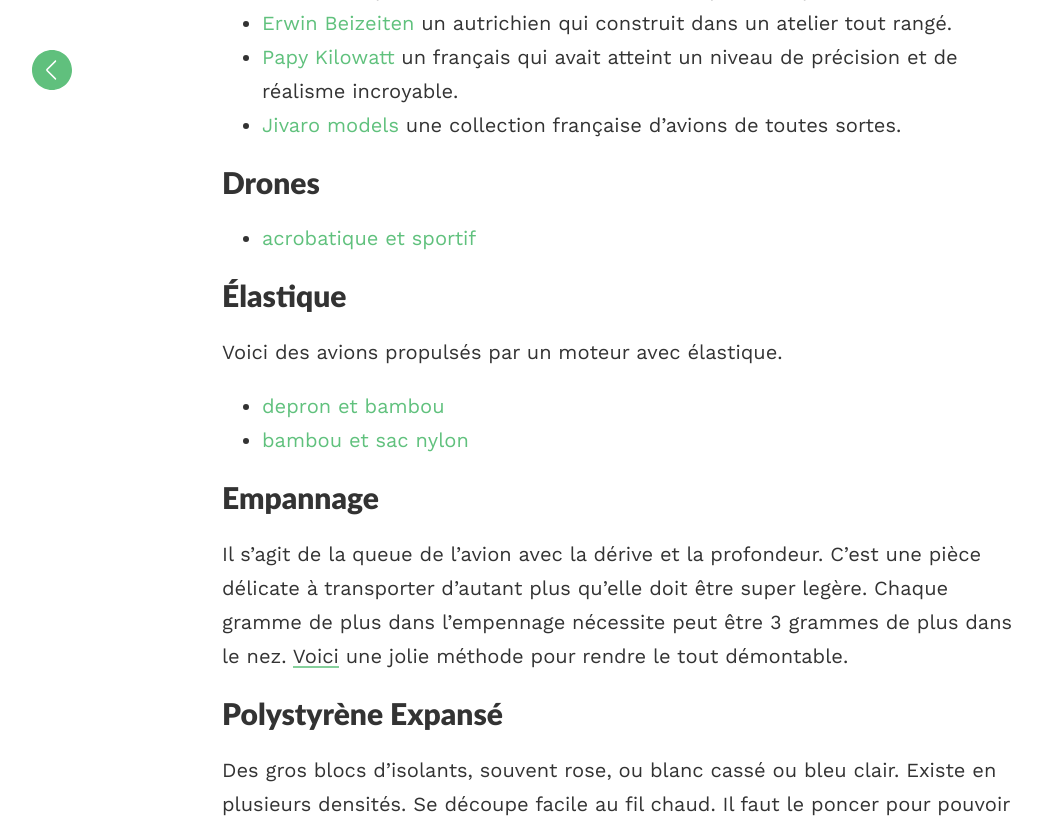
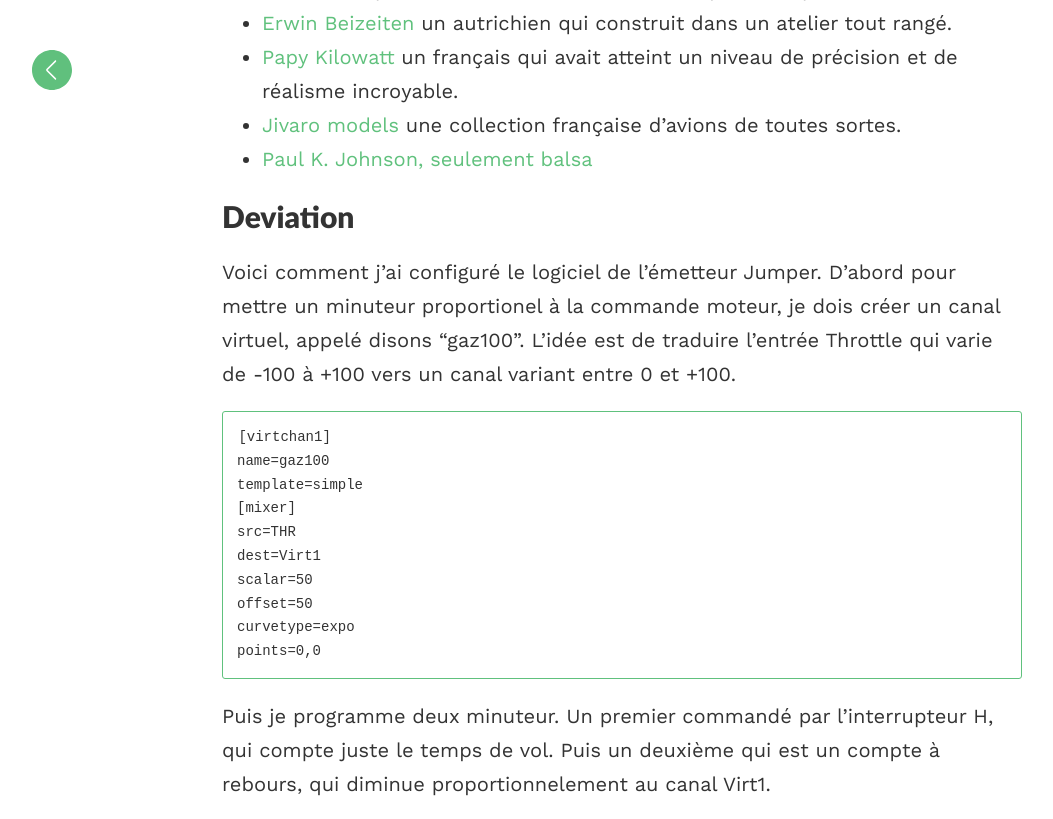
Before and after one commit to xtof-durr/xtof-durr.github.io, a Jekyll site: the page built from rcplane/index.md, in a window 1280 px wide and 1400 px high, scrolled down 1552 px. Shown: the top 819 px of the window, without its empty margins (18-1071 px from the left). Built offline with Jekyll 4.4.1, drawn with Linux system fonts in a browser that asks for light colours; our own code applies the rules of GitHub Pages for plain Markdown files; some of the changed text lies outside the part shown.

Commit message:
deviation

```diff
--- a/rcplane/index.md
+++ b/rcplane/index.md
@@ -41,6 +41,67 @@
 - [Erwin Beizeiten](https://www.youtube.com/channel/UCjSQBeTUKgqESVG9P7XJhmg) un autrichien qui construit dans un atelier tout rangé.
 - [Papy Kilowatt](http://papykilowatt.free.fr/) un français qui avait atteint un niveau de précision et de réalisme incroyable.
 - [Jivaro models](http://www.jivaro-models.org/) une collection française d'avions de toutes sortes.
+- [Paul K. Johnson, seulement balsa](http://www.airfieldmodels.com/information_source/how_to_articles_for_model_builders/index.htm)
+
+## Deviation
+
+Voici comment j'ai configuré le logiciel de l'émetteur Jumper.
+D'abord pour mettre un minuteur proportionel à la commande moteur, je dois créer un canal virtuel, appelé disons "gaz100".  L'idée est de traduire l'entrée Throttle qui varie de -100 à +100 vers un canal variant entre 0 et +100.
+
+~~~
+[virtchan1]
+name=gaz100
+template=simple
+[mixer]
+src=THR
+dest=Virt1
+scalar=50
+offset=50
+curvetype=expo
+points=0,0
+~~~
+
+Puis je programme deux minuteur. Un premier commandé par l'interrupteur H, qui compte juste le temps de vol. Puis un deuxième qui est un compte à rebours, qui diminue proportionnelement au canal Virt1.
+
+~~~
+[timer1]
+src=SW H1
+resetsrc=SW H0
+[timer2]
+type=cntdn-prop
+src=Virt1
+resetsrc=SW H0
+time=360
+~~~
+
+Pour les ailerons j'ai programmé les canaux 1 et 5, pour l'aileron gauche et droite. Sur l'interrupteur C2 je les mets tous les deux en position haute maximale.  Avec mon règlage les ailerons débattent de +/- 1 centimètre et l'aérofrein monte à +3cm.
+
+~~~
+[channel1]
+template=complex
+[mixer]
+src=AIL
+dest=Ch1
+scalar=60
+[mixer]
+src=AIL
+dest=Ch1
+switch=SW C2
+scalar=-125
+curvetype=fixed
+
+[channel5]
+template=complex
+[mixer]
+src=AIL
+dest=Ch5
+scalar=60
+[mixer]
+src=AIL
+dest=Ch5
+switch=SW C2
+curvetype=fixed
+~~~
 
 ## Drones
 
```
Also changed, not shown: rcplane/libellule/index.md (+3 -1 lines), rcplane/libellule/repair1.jpg (added).
